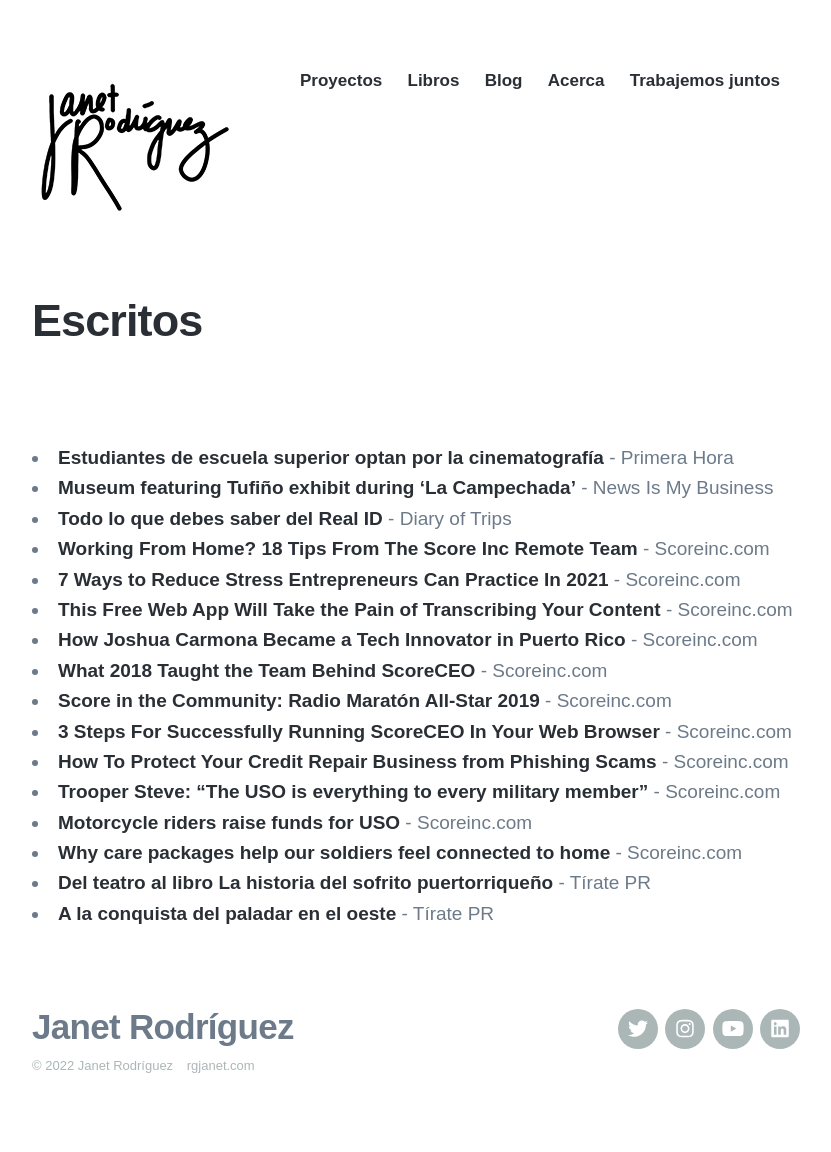
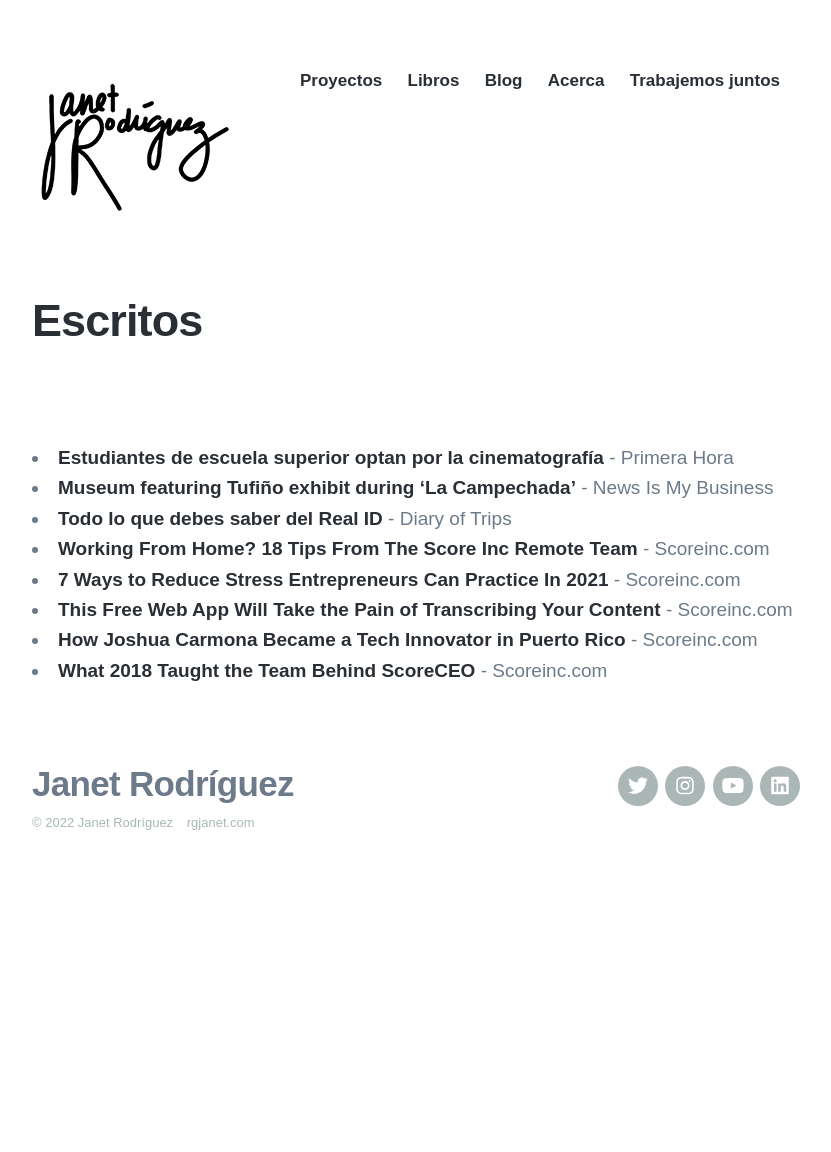
Before and after one commit to rgjanet/rgjanet.github.io, a Jekyll site: the page built from _projects/2020-02-20-escritos.md, in a window 1280 px wide. Shown: the whole page, without its empty margins (224-1055 px from the left). Built offline with Jekyll 4.4.1, drawn with Linux system fonts in a browser that asks for light colours; nearby versions of some CDN libraries; some web fonts are replaced; after the commit the page ends 909 px from its top, so only the background shows below that.

Commit message:
Update 2020-02-20-escritos.md

```diff
--- a/_projects/2020-02-20-escritos.md
+++ b/_projects/2020-02-20-escritos.md
@@ -13,11 +13,3 @@ featured_image: '/images/Proyectos/escritos.png'
 * [This Free Web App Will Take the Pain of Transcribing Your Content](https://www.scoreceo.com/this-free-web-app-will-take-the-pain-of-transcribing-your-content/) - Scoreinc.com
 * [How Joshua Carmona Became a Tech Innovator in Puerto Rico](https://www.scoreceo.com/how-joshua-carmona-became-a-tech-innovator-in-puerto-rico/) - Scoreinc.com
 * [What 2018 Taught the Team Behind ScoreCEO](https://www.scoreceo.com/what-2018-taught-the-team-behind-scoreceo/) - Scoreinc.com
-* [Score in the Community: Radio Maratón All-Star 2019](https://www.scoreceo.com/score-in-the-community-radio-maraton-all-star-2019/) - Scoreinc.com
-* [3 Steps For Successfully Running ScoreCEO In Your Web Browser](https://www.scoreceo.com/3-steps-for-successfully-running-scoreceo-in-your-web-browser/) - Scoreinc.com
-* [How To Protect Your Credit Repair Business from Phishing Scams](https://www.scoreceo.com/how-to-protect-your-credit-repair-business-from-phishing-scams/) - Scoreinc.com
-* [Trooper Steve: “The USO is everything to every military member”](https://www.scoreceo.com/trooper-steve-the-uso-is-everything-to-every-military-member/) - Scoreinc.com
-* [Motorcycle riders raise funds for USO](https://www.scoreceo.com/motorcycle-riders-raise-funds-for-uso/) - Scoreinc.com
-* [Why care packages help our soldiers feel connected to home](https://www.scoreceo.com/why-care-packages-help-our-soldiers-feel-connected-to-home/) - Scoreinc.com
-* [Del teatro al libro La historia del sofrito puertorriqueño](https://tiratepuertorico.com/del-teatro-al-libro-la-historia-del-sofrito-puertorriqueno/) - Tírate PR
-* [A la conquista del paladar en el oeste](https://tiratepuertorico.com/a-la-conquista-del-paladar-en-el-oeste/) - Tírate PR
```
